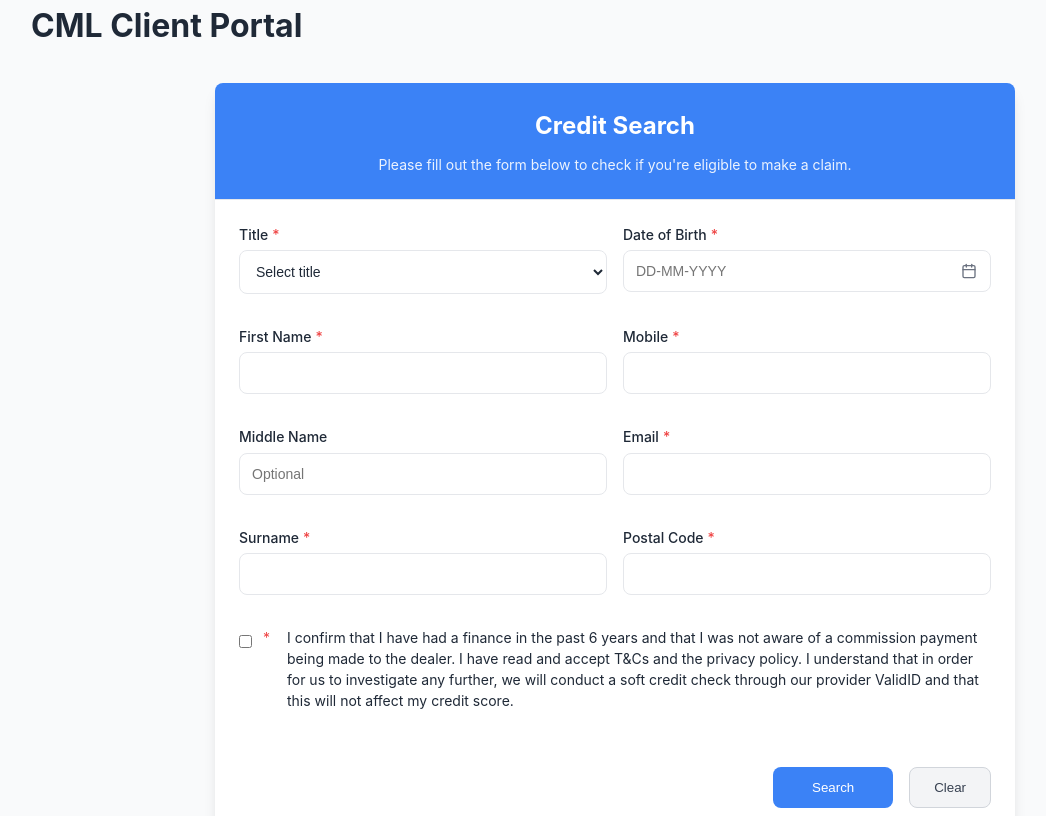
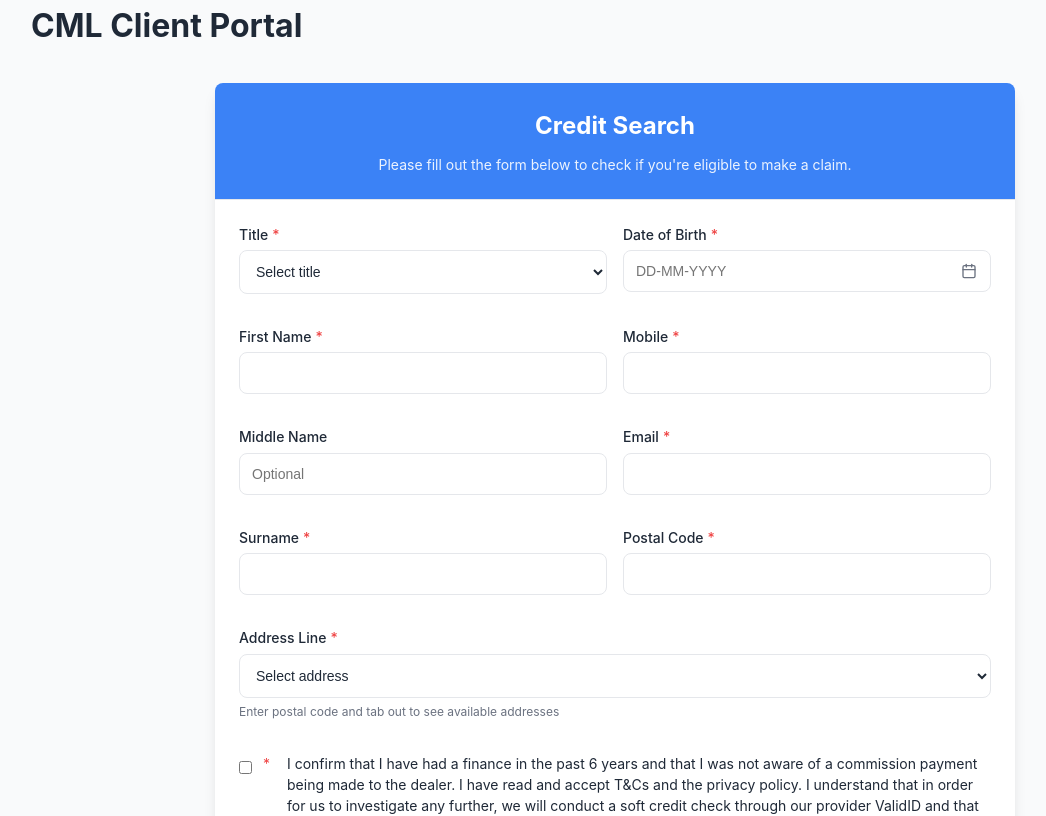
Before and after one commit to mastercode-io/cml_client_portal, a React (Create React App) app in the folder src/frontend/: page / in a window 1280 px wide. Shown: the top 816 px of the page, without its empty margins (25-1071 px from the left). Built offline with nearby package versions, Linux system fonts and the light colour scheme.

Commit message:
Make Address field always visible and populate on Postal Code blur

```diff
--- a/src/frontend/src/components/CreditSearchForm.jsx
+++ b/src/frontend/src/components/CreditSearchForm.jsx
@@ -15,9 +15,8 @@ import './CreditSearchForm.css';
  */
 const CreditSearchForm = () => {
   // State for address options
-  const [addressOptions, setAddressOptions] = useState([]);
+  const [addressOptions, setAddressOptions] = useState([{ value: '', label: 'Enter postal code first' }]);
   const [isLoadingAddresses, setIsLoadingAddresses] = useState(false);
-  const [showAddressField, setShowAddressField] = useState(false);
 
   // Title options
   const titleOptions = [
@@ -79,13 +78,11 @@ const CreditSearchForm = () => {
   // Function to fetch addresses by postal code
   const fetchAddressesByPostalCode = async (postalCode) => {
     if (!postalCode || postalCode.length < 3) {
-      setShowAddressField(false);
-      setAddressOptions([]);
+      setAddressOptions([{ value: '', label: 'Enter postal code first' }]);
       return;
     }
 
     setIsLoadingAddresses(true);
-    setShowAddressField(true);
 
     try {
       // Simulate API call with timeout
@@ -130,8 +127,7 @@ const CreditSearchForm = () => {
   // Clear form handler
   const handleClearForm = (resetForm) => {
     resetForm();
-    setAddressOptions([]);
-    setShowAddressField(false);
+    setAddressOptions([{ value: '', label: 'Enter postal code first' }]);
   };
 
   return (
@@ -155,9 +151,7 @@ const CreditSearchForm = () => {
               if (values.postalCode && values.postalCode.length >= 3) {
                 fetchAddressesByPostalCode(values.postalCode);
               } else {
-                setAddressOptions([]);
-                setShowAddressField(false);
-                setFieldValue('addressLine', '');
+                setAddressOptions([{ value: '', label: 'Enter postal code first' }]);
               }
             }, [values.postalCode, setFieldValue]);
 
@@ -256,12 +250,16 @@ const CreditSearchForm = () => {
                         required
                         errors={errors}
                         touched={touched}
+                        onBlur={() => {
+                          if (values.postalCode) {
+                            fetchAddressesByPostalCode(values.postalCode);
+                          }
+                        }}
                       />
                     </div>
                   </div>
 
                   {/* Address field */}
-                  {showAddressField && (
                   <div className="form-full-width address-field">
                     <FormField
                       label="Address Line"
@@ -272,10 +270,9 @@ const CreditSearchForm = () => {
                       required
                       errors={errors}
                       touched={touched}
-                        helpText={isLoadingAddresses ? "Loading addresses..." : "Select an address from the list"}
+                      helpText={isLoadingAddresses ? "Loading addresses..." : "Enter postal code and tab out to see available addresses"}
                     />
                   </div>
-                  )}
 
                   {/* Confirmation checkbox */}
                   <div className="form-full-width checkbox-field">
```
Lines whose indentation alone changed are shown as unchanged.
